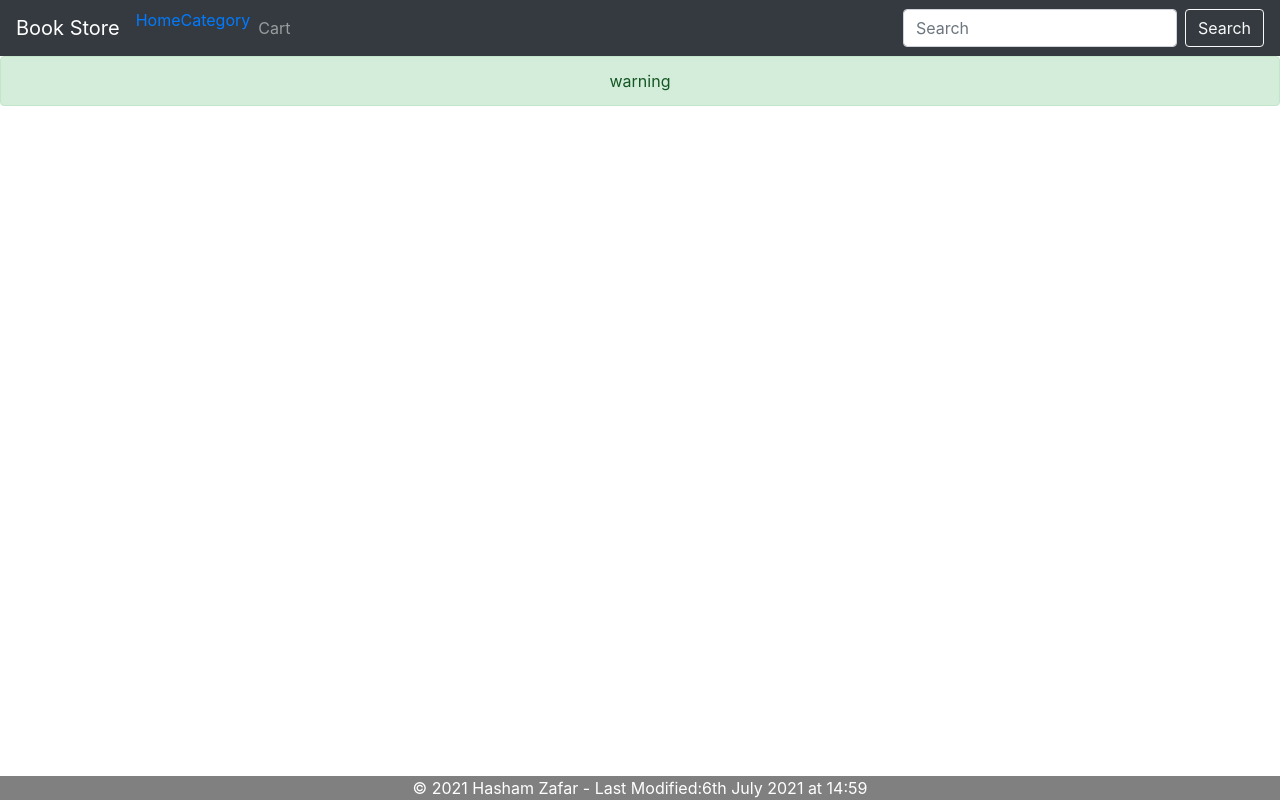
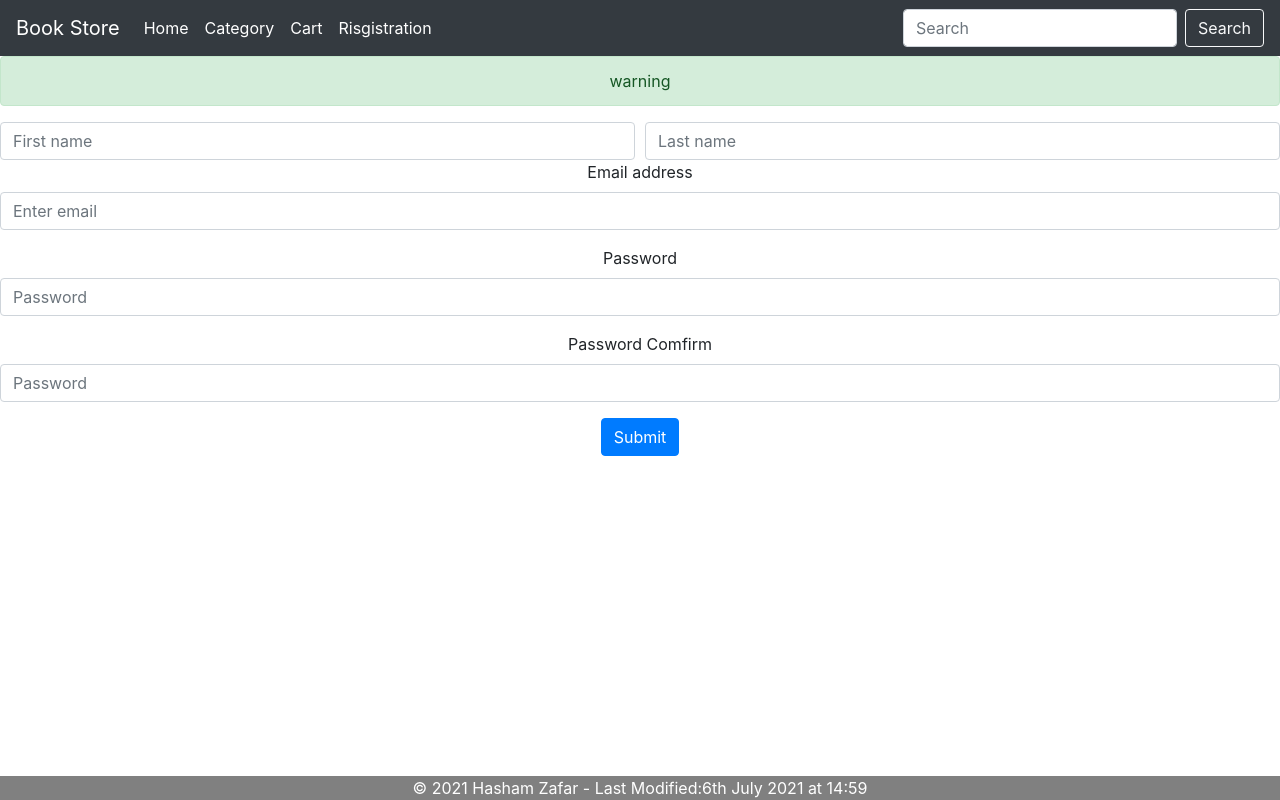
Before and after one commit to hashamzafar/m4d2-may21, a React (Create React App) app in the folder book-store/: page /Rigistration in a window 1280 px wide. Built offline with nearby package versions, Linux system fonts and the light colour scheme.

Commit message:
homework day 9

```diff
--- a/book-store/src/App.css
+++ b/book-store/src/App.css
@@ -56,3 +56,9 @@ Footer {
 	position: absolute;
 	margin-top: 60px;
 }
+.Link {
+	color: white;
+}
+.Link :hover {
+	color: red;
+}
--- a/book-store/src/App.js
+++ b/book-store/src/App.js
@@ -1,4 +1,4 @@
-import logo from './logo.svg';
+
 import './App.css';
 import NavBar from './Component/NavBar'
 import MyJumbotron from './Component/Jumbotron'
@@ -9,6 +9,7 @@ import Category from './Component/Category'
 import WarningSign from './Component/WarningSign';
 import SingleBook from './Component/SingleBook'
 import books from './json-data/scifi.json'
+import Registration from './Component/Registration'
 function App() {
   return (
     <Router>
@@ -16,7 +17,7 @@ function App() {
         <NavBar />
         <WarningSign color='success' text='warning' />
 
-        <Switch>
+        {/* <Switch> */}
         <Route path="/category" exact >
           <Category />
         </Route>
@@ -28,8 +29,8 @@ function App() {
             <Home />
           </div>
         </Route>
-
-        </Switch>
+        <Route path="/Rigistration" exact render={(routerProps) => <Registration  {...routerProps} />} />
+        {/* </Switch> */}
 
         <Footer />
       </div>
--- a/book-store/src/Component/NavBar.jsx
+++ b/book-store/src/Component/NavBar.jsx
@@ -1,18 +1,26 @@
-import {Navbar,Nav,Form, FormControl,Button} from 'react-bootstrap'
-import {Link} from 'react-router-dom'
+import { Navbar, Nav, Form, FormControl, Button } from 'react-bootstrap'
+import { Link } from 'react-router-dom'
 
 
-const NavBar = ()=>{
+const NavBar = () => {
   return (
 
     <>
 
       <Navbar bg="dark" variant="dark">
+        <Link to='/' className='Link'>
           <Navbar.Brand href="#home">Book Store</Navbar.Brand>
+        </Link>
+
         <Nav className="mr-auto">
-      <Link to="/">Home</Link>
-      <Link to="/category">Category</Link>
-      <Nav.Link href="#pricing">Cart</Nav.Link>
+          <Link to="/" className="m-2 Link" >
+            Home
+          </Link>
+          <Link to="/category" className="m-2 Link" >Category</Link>
+          <Link to="/pricing" className="m-2 Link" >Cart</Link>
+          <Link to='/Rigistration' className="m-2 Link" >
+            Risgistration
+          </Link>
         </Nav>
         <Form inline>
           <FormControl type="text" placeholder="Search" className="mr-sm-2" />
--- /dev/null
+++ b/book-store/src/Component/Registration.jsx
@@ -0,0 +1,37 @@
+import { Form, Col, Button } from 'react-bootstrap'
+
+
+
+const Registration = () => {
+    return (
+        <Form>
+            <Form.Row>
+                <Col>
+                    <Form.Control placeholder="First name" required />
+                </Col>
+                <Col>
+                    <Form.Control placeholder="Last name" required />
+                </Col>
+            </Form.Row>
+
+            <Form.Group controlId="formBasicEmail">
+                <Form.Label>Email address</Form.Label>
+                <Form.Control type="email" placeholder="Enter email" required />
+
+            </Form.Group>
+
+            <Form.Group controlId="formBasicPassword">
+                <Form.Label>Password</Form.Label>
+                <Form.Control type="password" placeholder="Password" required />
+            </Form.Group>
+            <Form.Group controlId="formBasicPassword">
+                <Form.Label>Password Comfirm</Form.Label>
+                <Form.Control type="password" placeholder="Password" required />
+            </Form.Group>
+            <Button variant="primary" type="submit">
+                Submit
+            </Button>
+        </Form>
+    )
+}
+export default Registration
```
Lines whose indentation alone changed are shown as unchanged.
